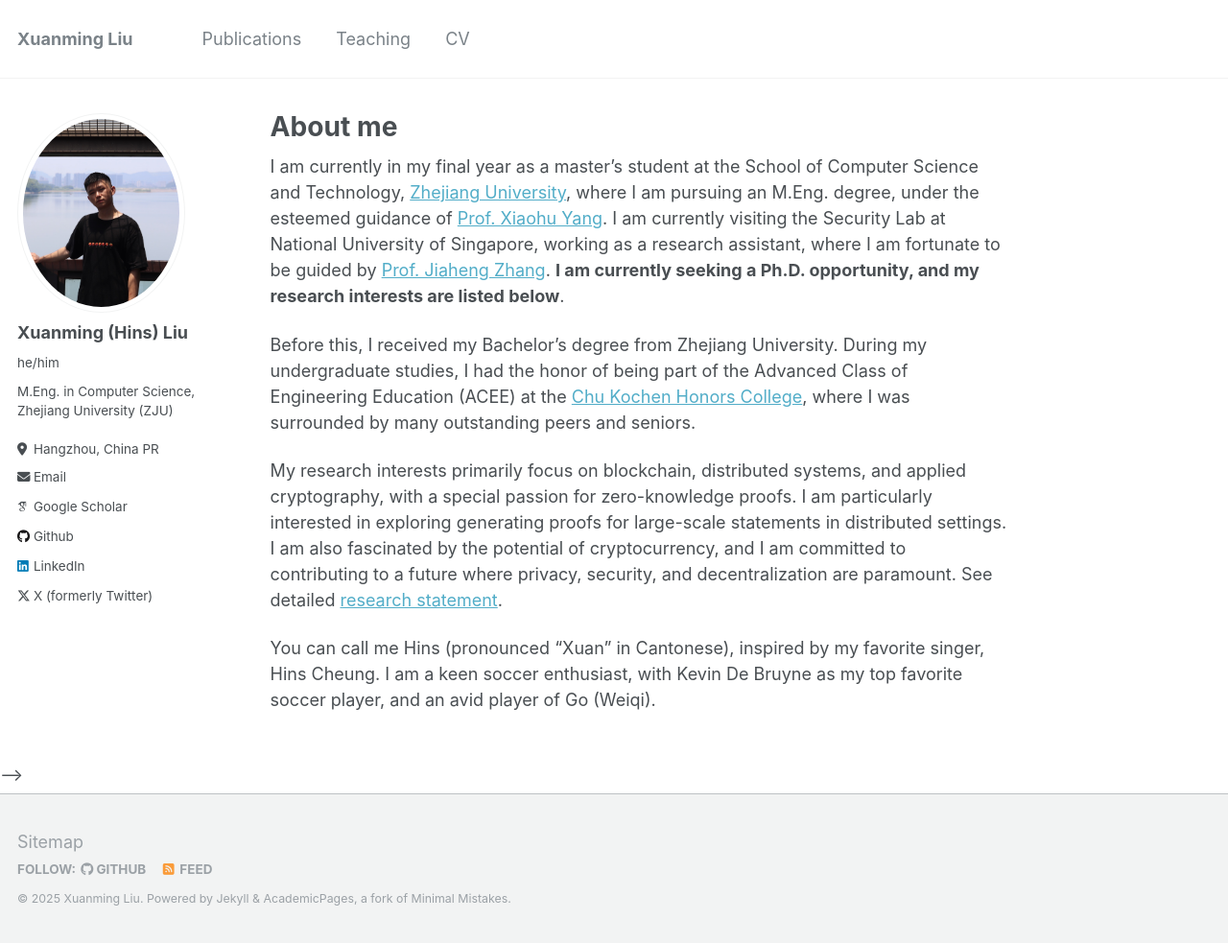
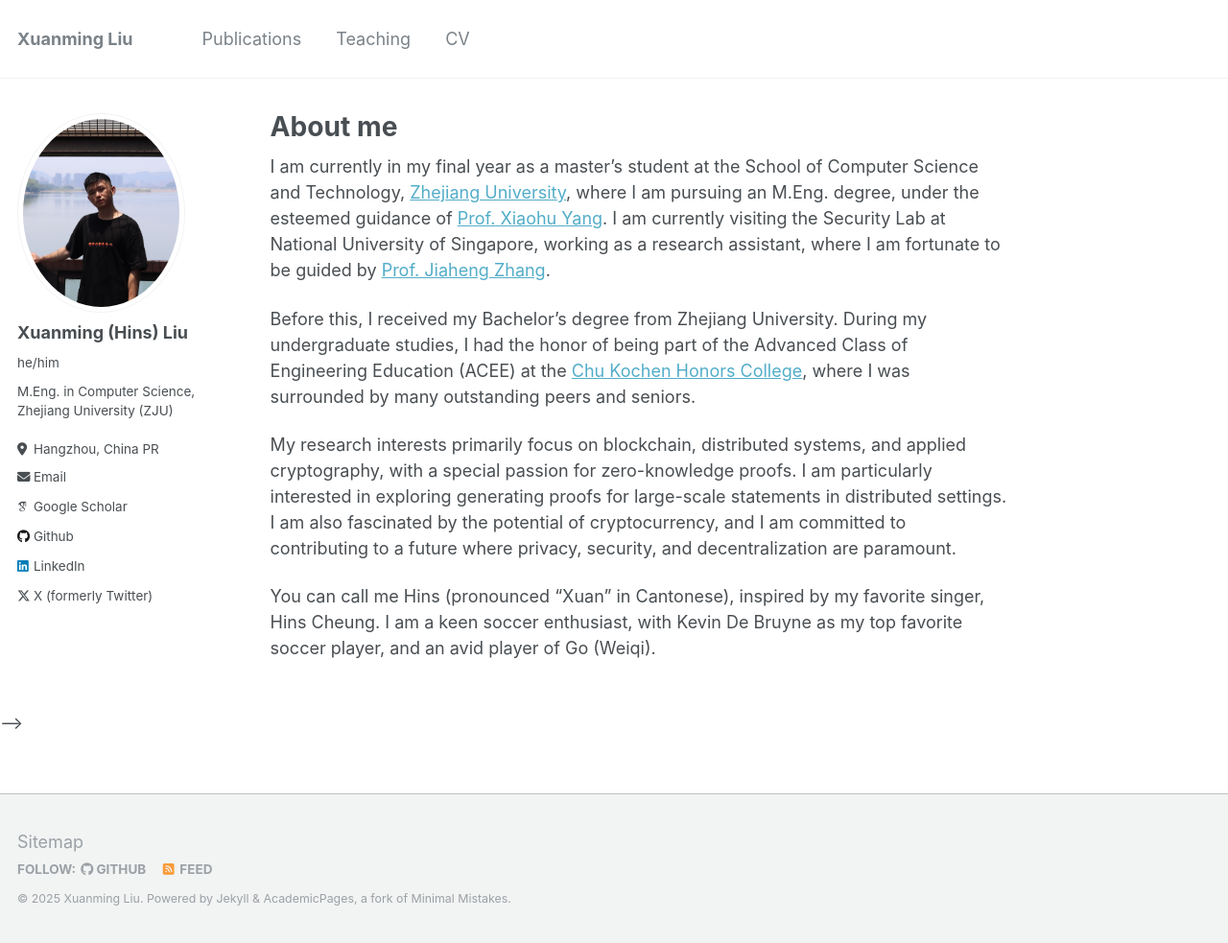
Before and after one commit to LBruyne/LBruyne.github.io, a Jekyll site: the page built from _pages/about.md, in a window 1280 px wide and 983 px high. Shown: the whole window at 96% size. Built offline with Jekyll 4.4.1, drawn with Linux system fonts in a browser that asks for light colours; some web fonts are replaced.

Commit message:
Update 2025.05.04

```diff
--- a/_pages/about.md
+++ b/_pages/about.md
@@ -8,10 +8,11 @@ redirect_from:
   - /about.html
 ---
 
-I am currently in my final year as a master's student at the School of Computer Science and Technology, [Zhejiang University](https://www.zju.edu.cn), where I am pursuing an M.Eng. degree, under the esteemed guidance of [Prof. Xiaohu Yang](https://person.zju.edu.cn/xiaohu). I am currently visiting the Security Lab at National University of Singapore, working as a research assistant, where I am fortunate to be guided by [Prof. Jiaheng Zhang](https://zjhzjh123.github.io/). **I am currently seeking a Ph.D. opportunity, and my research interests are listed below**.
+I am currently in my final year as a master's student at the School of Computer Science and Technology, [Zhejiang University](https://www.zju.edu.cn), where I am pursuing an M.Eng. degree, under the esteemed guidance of [Prof. Xiaohu Yang](https://person.zju.edu.cn/xiaohu). I am currently visiting the Security Lab at National University of Singapore, working as a research assistant, where I am fortunate to be guided by [Prof. Jiaheng Zhang](https://zjhzjh123.github.io/).
 
 Before this, I received my Bachelor's degree from Zhejiang University. During my undergraduate studies, I had the honor of being part of the Advanced Class of Engineering Education (ACEE) at the [Chu Kochen Honors College](http://ckc.zju.edu.cn/), where I was surrounded by many outstanding peers and seniors.
 
-My research interests primarily focus on blockchain, distributed systems, and applied cryptography, with a special passion for zero-knowledge proofs. I am particularly interested in exploring generating proofs for large-scale statements in distributed settings. I am also fascinated by the potential of cryptocurrency, and I am committed to contributing to a future where privacy, security, and decentralization are paramount. See detailed [research statement](/files/statement.pdf).
+My research interests primarily focus on blockchain, distributed systems, and applied cryptography, with a special passion for zero-knowledge proofs. I am particularly interested in exploring generating proofs for large-scale statements in distributed settings. I am also fascinated by the potential of cryptocurrency, and I am committed to contributing to a future where privacy, security, and decentralization are paramount.
+<!-- See detailed [research statement](/files/statement.pdf). -->
 
 You can call me Hins (pronounced "Xuan" in Cantonese), inspired by my favorite singer, Hins Cheung. I am a keen soccer enthusiast, with Kevin De Bruyne as my top favorite soccer player, and an avid player of Go (Weiqi).
```
Also changed, not shown: _publications/6.md (+1 -1 lines), 2 other files.
